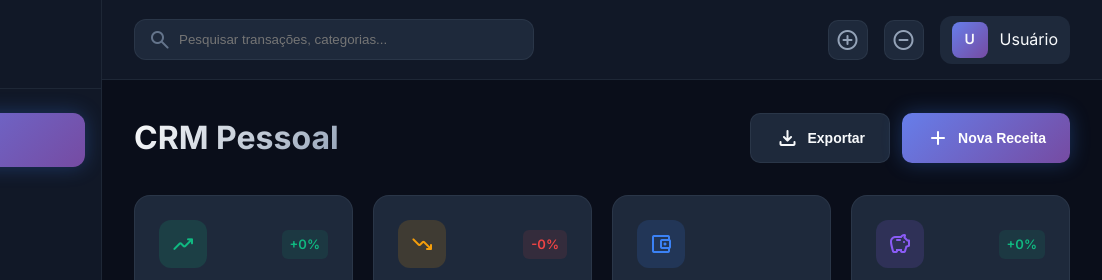
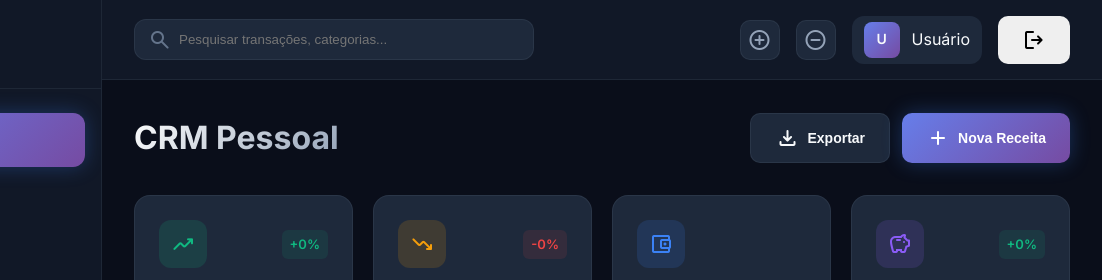
Before and after one commit to finoraqi-team/FinoraQi-website, a website: page public/dashboard.html in a window 1280 px wide. Shown: the top 280 px of the page, 178-1280 px from the left. Drawn offline with nearby package versions, Linux system fonts and the light colour scheme; a script that the page names is missing.

Commit message:
Update dashboard.html

```diff
--- a/public/dashboard.html
+++ b/public/dashboard.html
@@ -991,6 +991,7 @@
                         <div class="user-avatar" id="headerAvatar">U</div>
                         <span id="headerName">Usuário</span>
                     </div>
+                    <button class="btn btn-ghost btn-sm" onclick="window.location.href='index.html'"><span class="material-symbols-rounded">logout</span></button>
                 </div>
             </header>
             <div class="content">
```
